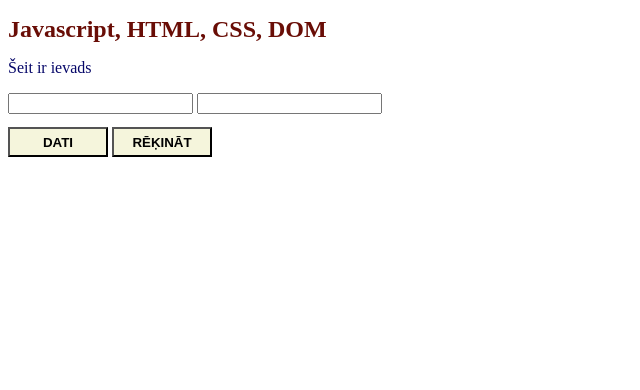
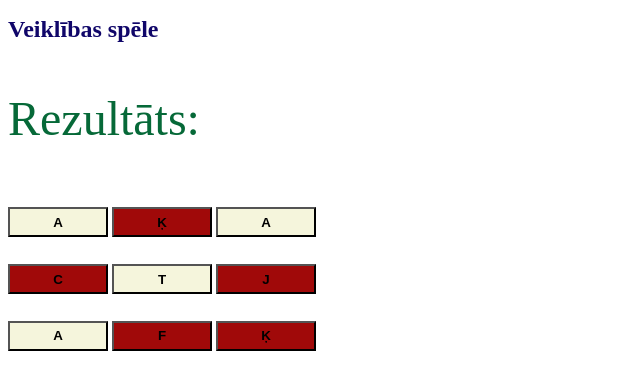
Before and after one commit to janispurins64/10vipro_HTML_js_css, a plain HTML site: page index.html in a window 1280 px wide. Shown: the whole page, without its empty margins (0-640 px from the left). Drawn offline with Linux system fonts and the light colour scheme.

Commit message:
Spēle
Pogas ir, html palabots

```diff
--- a/index.html
+++ b/index.html
@@ -8,20 +8,23 @@
     </head>
 
     <body>
-        <h1>Javascript, HTML, CSS, DOM</h1>
-        <div> <p>Šeit ir ievads</p>
+        <h1>Veiklības spēle</h1>
+        <div> <p >Rezultāts:</p>
 		    <div>
 			    <form>
-
-                    <input type="text" id="koorax">
-
-                    <input type="text" id="kooray"><br>
-                    <button type="button" onclick="f10vipr1()" class="ievadpogas">DATI</button>
-                    <button type="button" onclick="f10vipr2()" class="ievadpogas">RĒĶINĀT</button>
-			    </form>
+                    <button type="button"  class="poga_1">A</button>
+                    <button type="button"  class="poga_nos">Ķ</button>
+                    <button type="button"  class="poga_1">A</button>
+                    <br>
+                    <button type="button"  class="poga_nos">C</button>
+                    <button type="button"  class="poga_1">T</button>
+                    <button type="button"  class="poga_nos">J</button>
+                    <br>
+                    <button type="button"  class="poga_1">A</button>
+                    <button type="button"  class="poga_nos">F</button>
+                    <button type="button"  class="poga_nos">Ķ</button>
+                </form>
 		    </div>
-            <ol id="sar1">
-            </ol>
 	    </div>
     </body>
 </html>
--- a/static/mumu.css
+++ b/static/mumu.css
@@ -1,12 +1,12 @@
 p {
-    color:rgb(6, 7, 105);
-    font-size:100%;
+    color:rgb(6, 105, 56);
+    font-size:300%;
 }
 h1 {
-    color:rgb(105, 13, 6);
+    color:rgb(16, 6, 105);
     font-size:150%;
 }
-button.ievadpogas{
+button.poga_1{
     /* visi button elementi, kas ir iekš div elementa ar klasi "burti", kas savukārt ir iekš elementa ar id=konteiners */
     margin: 10pt auto;
     background-color: Beige;
@@ -17,3 +17,14 @@ button.ievadpogas{
     font-size: 10pt;
     font-weight: bold;
   }
+  button.poga_nos{
+    /* visi button elementi, kas ir iekš div elementa ar klasi "burti", kas savukārt ir iekš elementa ar id=konteiners */
+    margin: 10pt auto;
+    background-color: rgb(160, 9, 9);
+    width: 100px;
+    height: 30px;
+    text-align: center;
+    font-family: sans-serif;
+    font-size: 10pt;
+    font-weight: bold;
+  }
```
